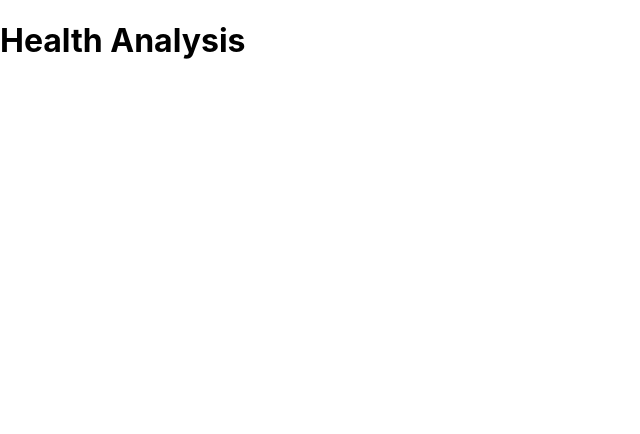
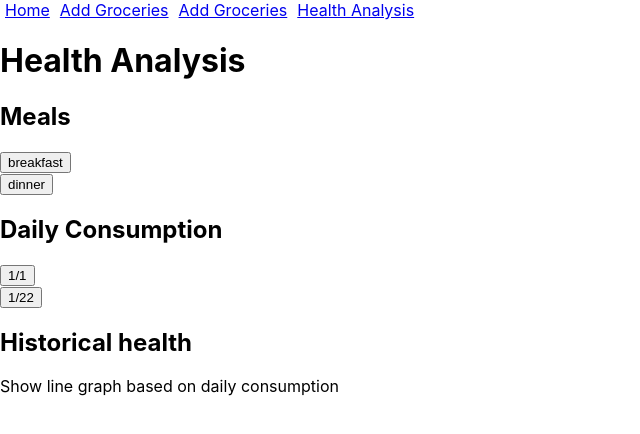
Before and after one commit to CakeCrusher/Venato-Client, a React (Create React App) app: page /health-analysis in a window 1280 px wide. Shown: the top 434 px of the page, without its empty margins (0-640 px from the left). Built offline with nearby package versions, Linux system fonts and the light colour scheme.

Commit message:
health analysis

```diff
--- a/package.json
+++ b/package.json
@@ -9,6 +9,7 @@
     "@testing-library/user-event": "^7.2.1",
     "bootstrap": "^5.1.3",
     "react": "^17.0.2",
+    "react-bar-chart": "^0.1.2",
     "react-dom": "^17.0.2",
     "react-redux": "^7.2.6",
     "react-router-dom": "^6.2.1",
--- a/src/pages/GroceryItems.js
+++ b/src/pages/GroceryItems.js
@@ -31,8 +31,6 @@ const GroceryItem = (props) => {
     ]);
   };
 
-  console.log("props.meals", props.meals);
-
   return (
     <Wrapper>
       <h1>Groceries</h1>
@@ -54,7 +52,6 @@ const mapStateToProps = (state) => {
   return {
     groceryItems: state.groceryItems,
     itemSelecting: state.itemSelecting,
-    meals: state.meals,
   };
 };
 const mapDispatchToProps = (dispatch) => {
--- a/src/pages/HealthAnalysis.js
+++ b/src/pages/HealthAnalysis.js
@@ -1,27 +1,80 @@
 import React, { useEffect, useState } from "react";
 import { connect } from "react-redux";
+import Wrapper from "../components/Wrapper";
+import BarChart from "react-bar-chart";
 
 const HealthAnalysis = (props) => {
-  const [user, setUser] = useState(null);
-  useEffect(() => {
-    props.setUser({ id: 1 });
-  }, []);
+  const [mealData, setMealData] = useState(null);
+  const [dailyMealData, setDailyMealData] = useState(null);
+
+  const handleConsumption = () => {
+    // FETCH CONSUME
+    const dailyConsumption = { id: 1, name: "1/22", calories: 800 };
+    setMealData(null);
+    props.removeMeal(mealData);
+    props.setDailyConsumptionInstance(dailyConsumption);
+  };
+
   return (
-    <div>
+    <Wrapper>
       <h1>Health Analysis</h1>
-    </div>
+      <h2>Meals</h2>
+      {props.meals.map((meal) => (
+        <div key={meal.id}>
+          <button
+            onClick={() => {
+              setMealData(mealData && mealData.id === meal.id ? null : meal);
+            }}
+          >
+            {meal.name}
+          </button>
+        </div>
+      ))}
+      {mealData && (
+        <div>
+          <h3>calories: {mealData.calories}</h3>
+          <button onClick={handleConsumption}>consume</button>
+        </div>
+      )}
+
+      <h2>Daily Consumption</h2>
+      {props.dailyConsumption.map((dc) => (
+        <div key={dc.id}>
+          <button
+            onClick={() => {
+              setDailyMealData(
+                dailyMealData && dailyMealData.id === dc.id ? null : dc
+              );
+            }}
+          >
+            {dc.name}
+          </button>
+        </div>
+      ))}
+      {dailyMealData && (
+        <div>
+          <h3>calories: {dailyMealData.calories}</h3>
+        </div>
+      )}
+      <h2>Historical health</h2>
+      <div>Show line graph based on daily consumption</div>
+    </Wrapper>
   );
 };
 
 const mapStateToProps = (state) => {
   return {
-    currentUser: state.currentUser,
+    meals: state.meals,
+    dailyConsumption: state.dailyConsumption,
   };
 };
 const mapDispatchToProps = (dispatch) => {
   return {
-    setUser: (user) => {
-      dispatch({ type: "SET_USER", payload: user });
+    removeMeal: (meal) => {
+      dispatch({ type: "REMOVE_MEAL", payload: meal });
+    },
+    setDailyConsumptionInstance: (dc) => {
+      dispatch({ type: "SET_DC_INSTANCE", payload: dc });
     },
   };
 };
--- a/src/redux/reducer.js
+++ b/src/redux/reducer.js
@@ -13,7 +13,22 @@ const initialState = {
     },
   ],
   itemSelecting: [],
-  meals: [],
+  meals: [
+    {
+      id: Math.random(),
+      name: "breakfast",
+      calories: 100,
+    },
+    {
+      id: Math.random(),
+      name: "dinner",
+      calories: 200,
+    },
+  ],
+  dailyConsumption: [
+    { id: Math.random(), name: "1/1", calories: 300 },
+    { id: 1, name: "1/22", calories: 400 },
+  ],
 };
 
 function reducer(state = initialState, action) {
@@ -71,6 +86,28 @@ function reducer(state = initialState, action) {
         ...state,
         meals: [...state.meals, action.payload],
       };
+    case "REMOVE_MEAL":
+      return {
+        ...state,
+        meals: state.meals.filter((meal) => meal.id !== action.payload.id),
+      };
+    case "SET_DC_INSTANCE":
+      if (state.dailyConsumption.find((d) => d.id === action.payload.id)) {
+        return {
+          ...state,
+          dailyConsumption: state.dailyConsumption.map((d) => {
+            if (d.id === action.payload.id) {
+              return action.payload;
+            }
+            return d;
+          }),
+        };
+      } else {
+        return {
+          ...state,
+          dailyConsumption: [...state.dailyConsumption, action.payload],
+        };
+      }
 
     default:
       return state;
```
Also changed, not shown: 1 other file (tests, documents, lock files or other folders).
